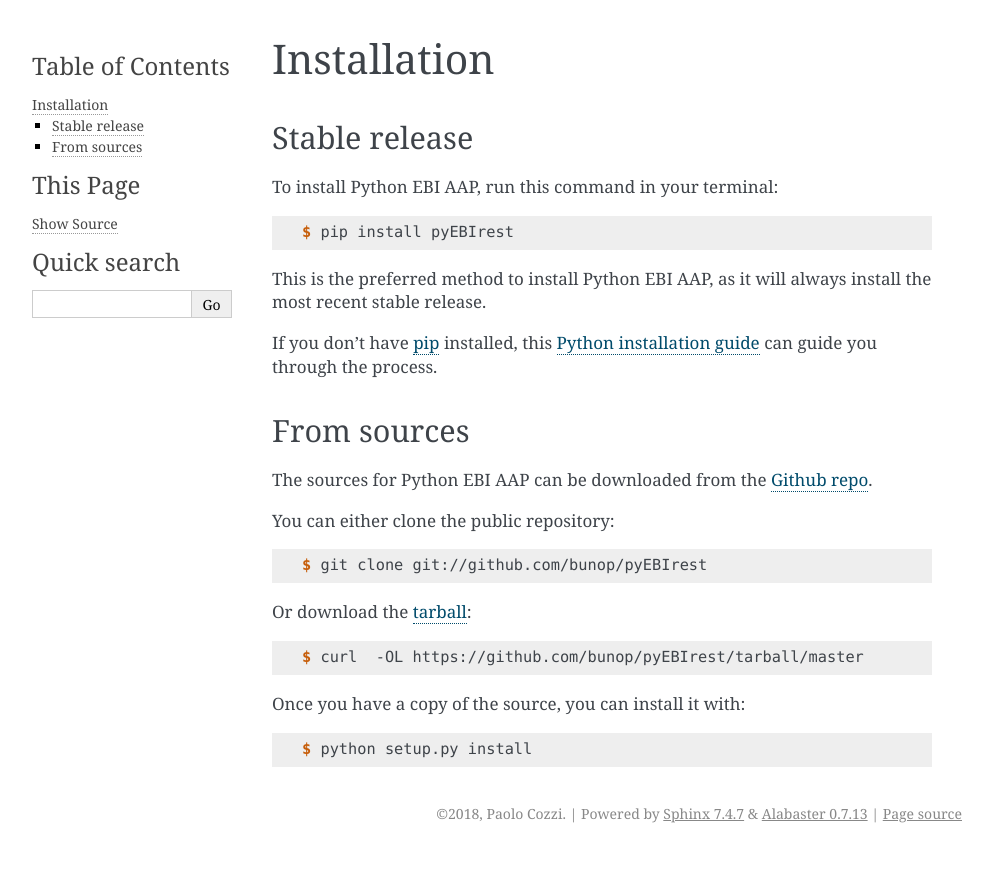
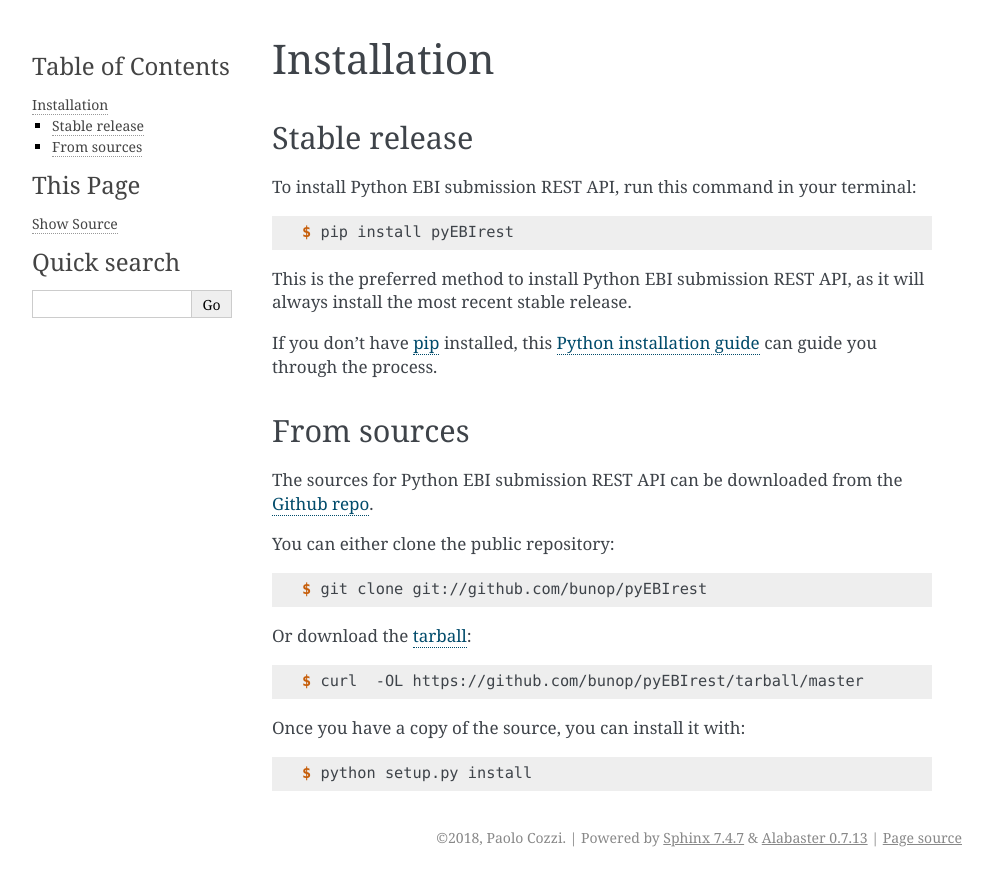
Before and after one commit to cnr-ibba/pyUSIrest, a Sphinx documentation site: the page built from docs/installation.rst, in a window 1280 px wide. Shown: the top 886 px of the page, without its empty margins (148-1141 px from the left). Built offline with Sphinx 7.4.7, drawn with Linux system fonts in a browser that asks for light colours; pages that are not in the unit, such as notebooks, are missing from menus.

Commit message:
Fixing names in documentation

```diff
--- a/CONTRIBUTING.rst
+++ b/CONTRIBUTING.rst
@@ -38,8 +38,8 @@
 Write Documentation
 ~~~~~~~~~~~~~~~~~~~
 
-Python EBI AAP could always use more documentation, whether as part of the
-official Python EBI AAP docs, in docstrings, or even on the web in blog posts,
+Python EBI submission REST API could always use more documentation, whether as part of the
+official Python EBI submission REST API docs, in docstrings, or even on the web in blog posts,
 articles, and such.
 
 Submit Feedback
--- a/docs/conf.py
+++ b/docs/conf.py
@@ -47,7 +47,7 @@
 master_doc = 'index'
 
 # General information about the project.
-project = u'Python EBI AAP'
+project = u'Python EBI submission REST API'
 copyright = u"2018, Paolo Cozzi"
 author = u"Paolo Cozzi"
 
@@ -129,7 +129,7 @@
 # [howto, manual, or own class]).
 latex_documents = [
     (master_doc, 'pyEBIrest.tex',
-     u'Python EBI AAP Documentation',
+     u'Python EBI submission REST API Documentation',
      u'Paolo Cozzi', 'manual'),
 ]
 
@@ -140,7 +140,7 @@
 # (source start file, name, description, authors, manual section).
 man_pages = [
     (master_doc, 'pyEBIrest',
-     u'Python EBI AAP Documentation',
+     u'Python EBI submission REST API Documentation',
      [author], 1)
 ]
 
@@ -152,7 +152,7 @@
 #  dir menu entry, description, category)
 texinfo_documents = [
     (master_doc, 'pyEBIrest',
-     u'Python EBI AAP Documentation',
+     u'Python EBI submission REST API Documentation',
      author,
      'pyEBIrest',
      'One line description of project.',
--- a/docs/index.rst
+++ b/docs/index.rst
@@ -1,5 +1,5 @@
-Welcome to Python EBI AAP's documentation!
-==========================================
+Welcome to Python EBI submission REST API's documentation!
+==========================================================
 
 .. toctree::
    :maxdepth: 2
--- a/docs/installation.rst
+++ b/docs/installation.rst
@@ -8,13 +8,13 @@
 Stable release
 --------------
 
-To install Python EBI AAP, run this command in your terminal:
+To install Python EBI submission REST API, run this command in your terminal:
 
 .. code-block:: console
 
     $ pip install pyEBIrest
 
-This is the preferred method to install Python EBI AAP, as it will always install the most recent stable release.
+This is the preferred method to install Python EBI submission REST API, as it will always install the most recent stable release.
 
 If you don't have `pip`_ installed, this `Python installation guide`_ can guide
 you through the process.
@@ -26,7 +26,7 @@
 From sources
 ------------
 
-The sources for Python EBI AAP can be downloaded from the `Github repo`_.
+The sources for Python EBI submission REST API can be downloaded from the `Github repo`_.
 
 You can either clone the public repository:
 
--- a/docs/usage.rst
+++ b/docs/usage.rst
@@ -2,6 +2,6 @@
 Usage
 =====
 
-To use Python EBI AAP in a project::
+To use Python EBI submission REST API in a project::
 
     import pyEBIrest
--- a/pyEBIrest/__init__.py
+++ b/pyEBIrest/__init__.py
@@ -1,6 +1,6 @@
 # -*- coding: utf-8 -*-
 
-"""Top-level package for Python EBI AAP."""
+"""Top-level package for Python EBI submission REST API."""
 
 __author__ = """Paolo Cozzi"""
 __email__ = 'cozzi@ibba.cnr.it'
--- a/setup.py
+++ b/setup.py
@@ -32,7 +32,7 @@
         'Programming Language :: Python :: 3.5',
         'Programming Language :: Python :: 3.6',
     ],
-    description="Python EBI AAP contain all methods to interact with EBI AAP service",
+    description="Python EBI submission REST API contain all methods to interact with EBI Submission REST API",
     entry_points={
         'console_scripts': [
             'pyEBIrest=pyEBIrest.cli:main',
```
Also changed, not shown: README.rst (+7 -7 lines), .github/ISSUE_TEMPLATE.md, 1 other file.
